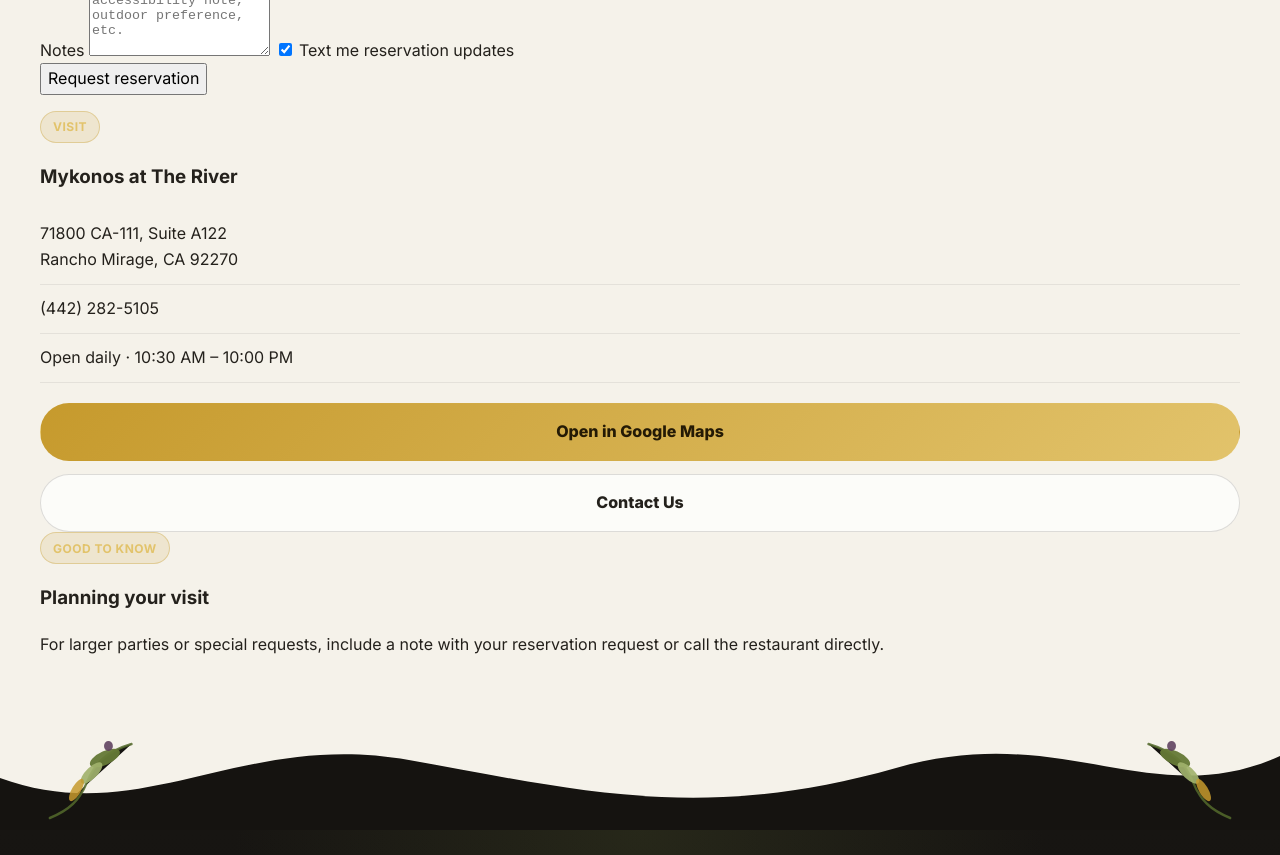
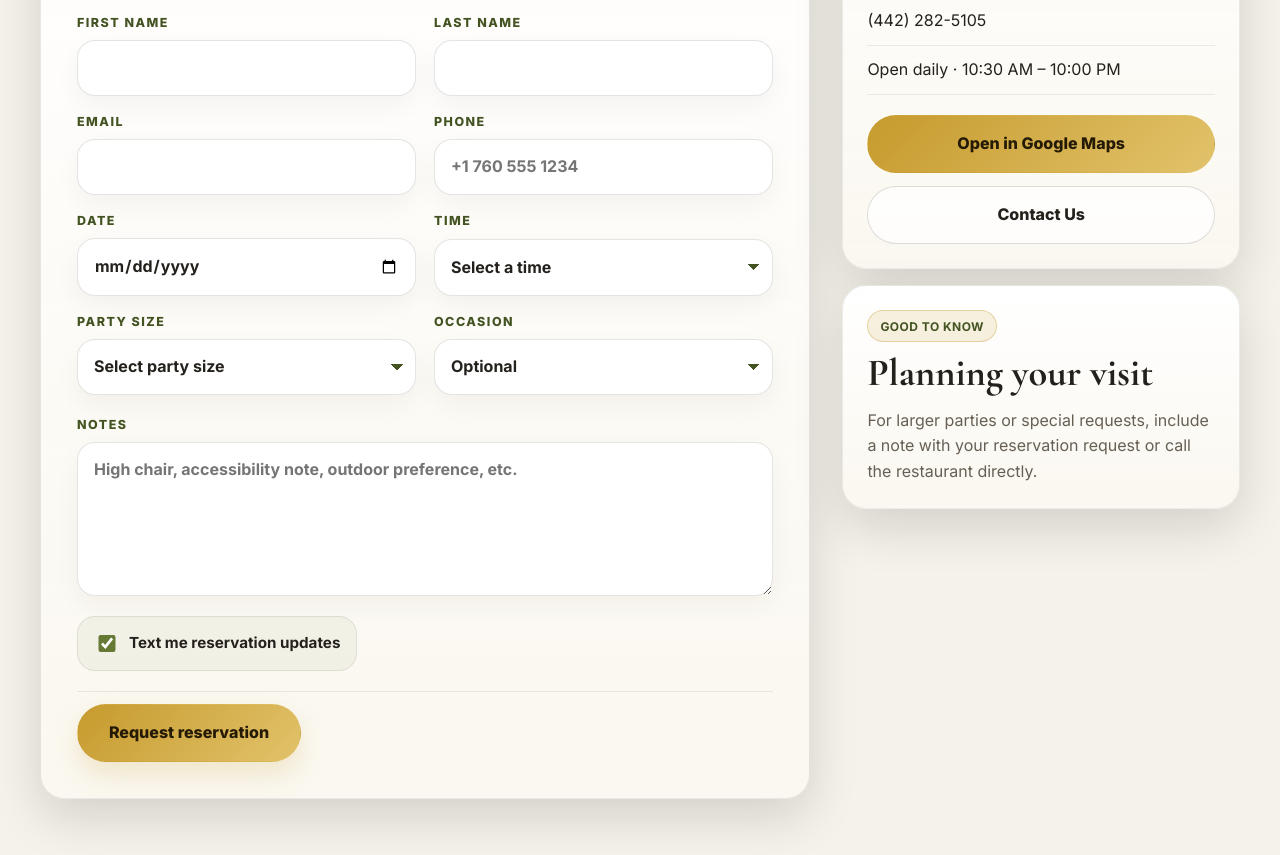
Before and after one commit to burkemediaproductions/mykonos, a website: page reservations/index.html in a window 1280 px wide. Shown: the part 729-1584 px from the top of the page. Drawn offline with nearby package versions, Linux system fonts and the light colour scheme.

Commit message:
Reservation Page Upgrade 3

```diff
--- a/reservations/index.html
+++ b/reservations/index.html
@@ -33,7 +33,7 @@
   <link rel="preconnect" href="https://fonts.gstatic.com" crossorigin>
   <link href="https://fonts.googleapis.com/css2?family=Cormorant+Garamond:wght@500;600;700&family=Inter:wght@400;500;600;700;800&display=swap" rel="stylesheet">
   <link rel="stylesheet" href="/assets/css/styles.css">
-  <link rel="stylesheet" href="/assets/css/reservations-page-simple.css">
+  <link rel="stylesheet" href="/assets/css/reservations.css">
   <script type="application/ld+json">
 {
   "@context": "https://schema.org",
@@ -224,7 +224,8 @@
             <p class="intro">Fill out the details below and we’ll text and email a confirmation.</p>
           </div>
 
-<form name="reservation" id="reservation-form" class="reservation-form" novalidate netlify>
+<form name="reservation" id="reservation-form" class="reservation-form" method="POST" data-netlify="true" netlify novalidate>
+  <input type="hidden" name="form-name" value="reservation">
         <div class="grid">
           <label>
             <span>First name</span>
```
